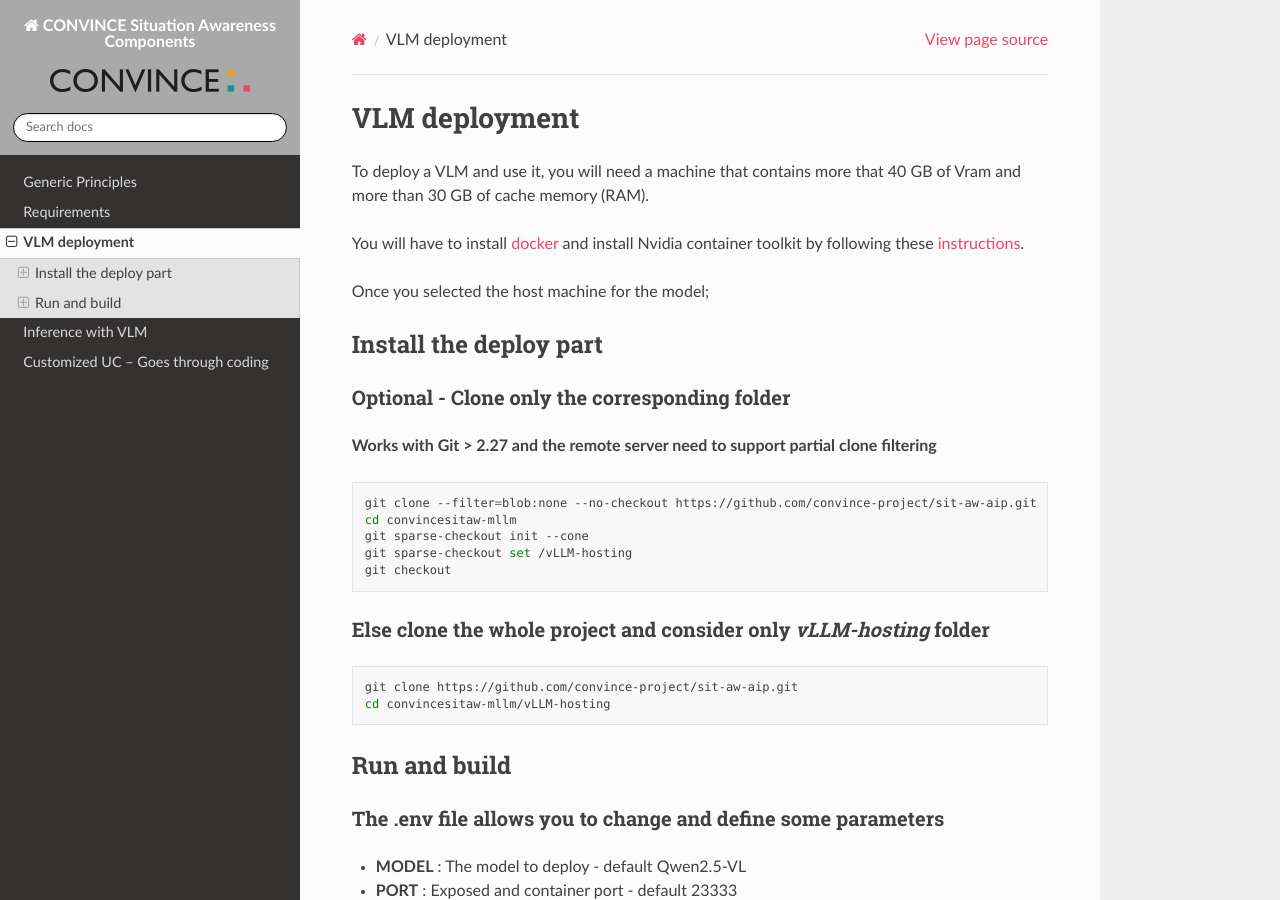
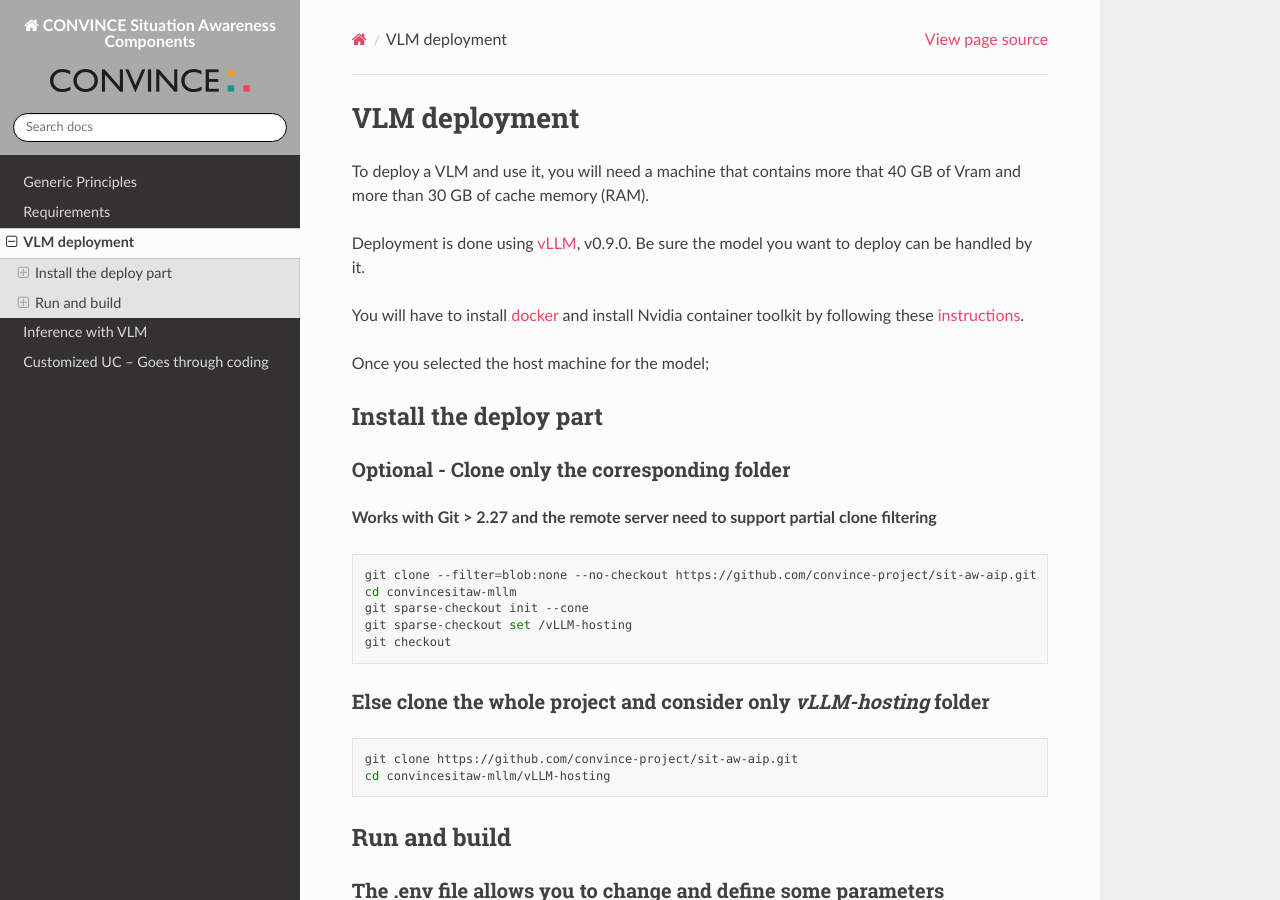
Before and after one commit to convince-project/sit-aw-aip, a Sphinx documentation site: the page built from docs/source/deploy_model.rst, in a window 1280 px wide and 900 px high. Built offline with Sphinx 7.4.7 and the Read the Docs theme 3.1.0, drawn with Linux system fonts in a browser that asks for light colours.

Commit message:
doc update

```diff
--- a/docs/source/deploy_model.rst
+++ b/docs/source/deploy_model.rst
@@ -2,12 +2,15 @@ VLM deployment
 ==============
 
 To deploy a VLM and use it, you will need a machine that contains more that 40 GB of Vram and more than 30 GB of cache memory (RAM).
+
+Deployment is done using `vLLM`_, v0.9.0. Be sure the model you want to deploy can be handled by it.
 
 You will have to install :ref:`docker <docker-section>` and  install Nvidia container toolkit by following these `instructions`_.
 
 Once you selected the host machine for the model;
 
 .. _instructions: https://docs.nvidia.com/datacenter/cloud-native/container-toolkit/latest/install-guide.html
+.. _vLLM: https://docs.vllm.ai/en/latest/
 
 Install the deploy part
 -----------------------
```
